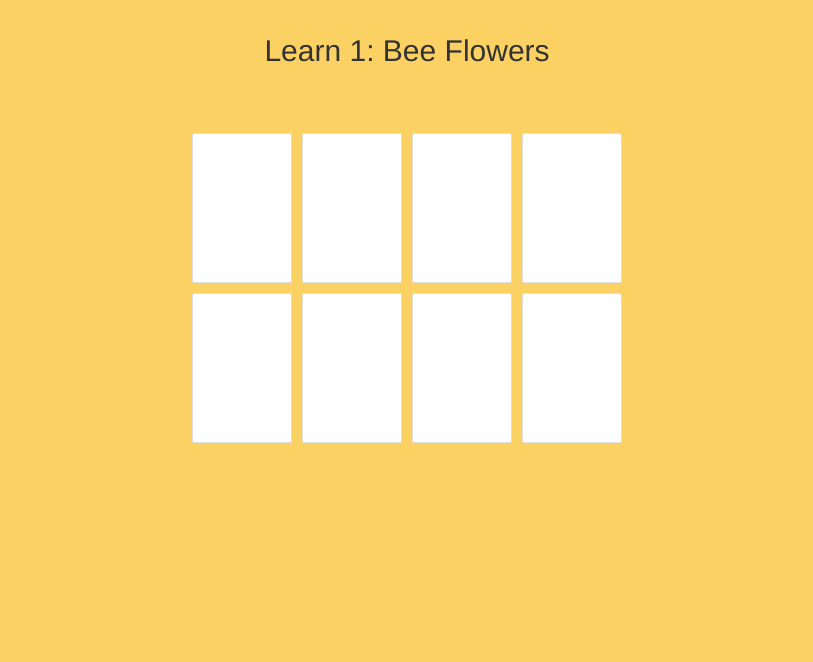
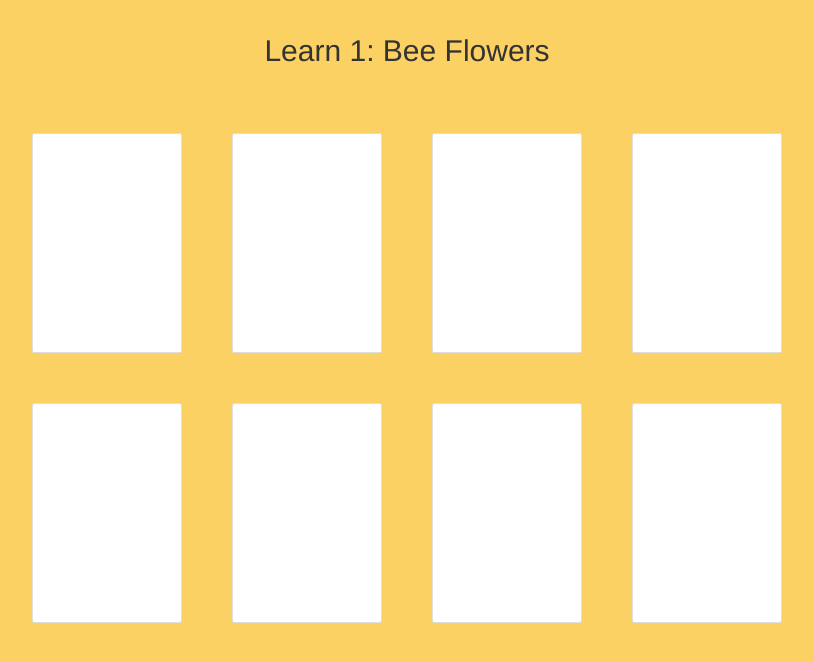
Before and after one commit to joshuahahn/PollinatorFriendlyGardening, a Flask app: page /learn/1 in a window 1280 px wide. Shown: the top 662 px of the page, without its empty margins (233-1046 px from the left). Run offline with Flask 3, Linux system fonts and the light colour scheme; some libraries are stand-ins or nearby versions.

Commit message:
me mo ry ga me...............

```diff
--- a/app.py
+++ b/app.py
@@ -11,8 +11,8 @@
         "pairs": {
             "Dahlia": imgsrc + "bees/dahlia.Jpg",
             "Fennel": imgsrc + "bees/fennel.jpg",
-            "Geranium": imgsrc + "geranium.jpg",
-            "Heliotrope": imgsrc + "heliotrope.jpg",
+            "Geranium": imgsrc + "bees/geranium.jpg",
+            "Heliotrope": imgsrc + "bees/heliotrope.jpg",
         }
     },
     "2": {
--- a/static/memory.js
+++ b/static/memory.js
@@ -13,7 +13,6 @@
     $('#title').text(title);
 
     function setupGame() {
-
       const shuffledSymbols = shuffle([...flowerNames, ...flowerNames]);
 
       shuffledSymbols.forEach(function(flowerName) {
@@ -25,7 +24,10 @@
     }
 
     function createCard(flowerName) {
-      const card = $('<div class="card"><span class="hidden">' + flowerName + '</span></div>');
+      const card = $('<div class="card"> \
+        <img class="memory-image hidden-img" src=' + pairs[flowerName] + ' alt=\
+        ' + flowerName + '><span class="hidden">' + flowerName + '</span> \
+      </div>');
       card.on('click', function() {
         flipCard($(this));
       });
@@ -35,7 +37,8 @@
     function flipCard(card) {
       if (!card.hasClass('open') && openCards.length < 2) {
         card.addClass('open');
-        card.children().first().removeClass('hidden');
+        card.children()[1].classList.remove('hidden');
+        card.children()[0].classList.remove('hidden-img');
         openCards.push(card);
         if (openCards.length === 2) {
           checkMatch();
@@ -48,8 +51,11 @@
     function checkMatch() {
       const card1 = openCards[0];
       const card2 = openCards[1];
-      const symbol1 = card1.children().first().text();
-      const symbol2 = card2.children().first().text();
+      const symbol1 = card1.children()[1].textContent;
+      const symbol2 = card2.children()[1].textContent;
+
+      console.log(symbol1);
+      console.log(symbol2);
 
       if (symbol1 === symbol2) {
         card1.addClass('matched');
@@ -65,8 +71,10 @@
         setTimeout(function(){
             card1.removeClass('open');
             card2.removeClass('open');
-            card1.children().first().addClass('hidden');
-            card2.children().first().addClass('hidden');
+            card1.children()[0].classList.add('hidden-img');
+            card2.children()[0].classList.add('hidden-img');
+            card1.children()[1].classList.add('hidden');
+            card2.children()[1].classList.add('hidden');
             openCards = [];
         }, 1000);
       }
--- a/static/styles.css
+++ b/static/styles.css
@@ -110,32 +110,28 @@
     justify-content: center;
     align-items: center;
     padding: 30px;
-    width: 100%;
 }
 
 .game-board {
     display: grid;
-    grid-template-columns: repeat(4, 100px);
-    gap: 10px;
+    grid-template-columns: repeat(4, 150px);
+    gap: 50px;
+    justify-content: center;
+    align-items: center;
+    grid-template: min-content;
 }
 
 .card {
-    width: 100px;
-    height: 150px;
-    background-color: #ccc;
-    display: flex;
-    justify-content: center;
-    align-items: center;
+    width: 150px;
+    height: 220px;
+    background-color: #FFFFFF;
     font-size: 24px;
     cursor: pointer;
-}
-
-.card.open {
-    background-color: #fff;
+    border-radius: 15px;
 }
 
 .card.matched {
-    background-color: #8bc34a;
+    background-color: #7C9885;
 }
 
 .memory-title {
@@ -147,3 +143,12 @@
     width: 100%;
     padding: 30px;
 }
+
+.memory-image {
+    width: 150px;
+    height: 180px;
+}
+
+.hidden-img {
+    visibility: hidden;
+}
```
